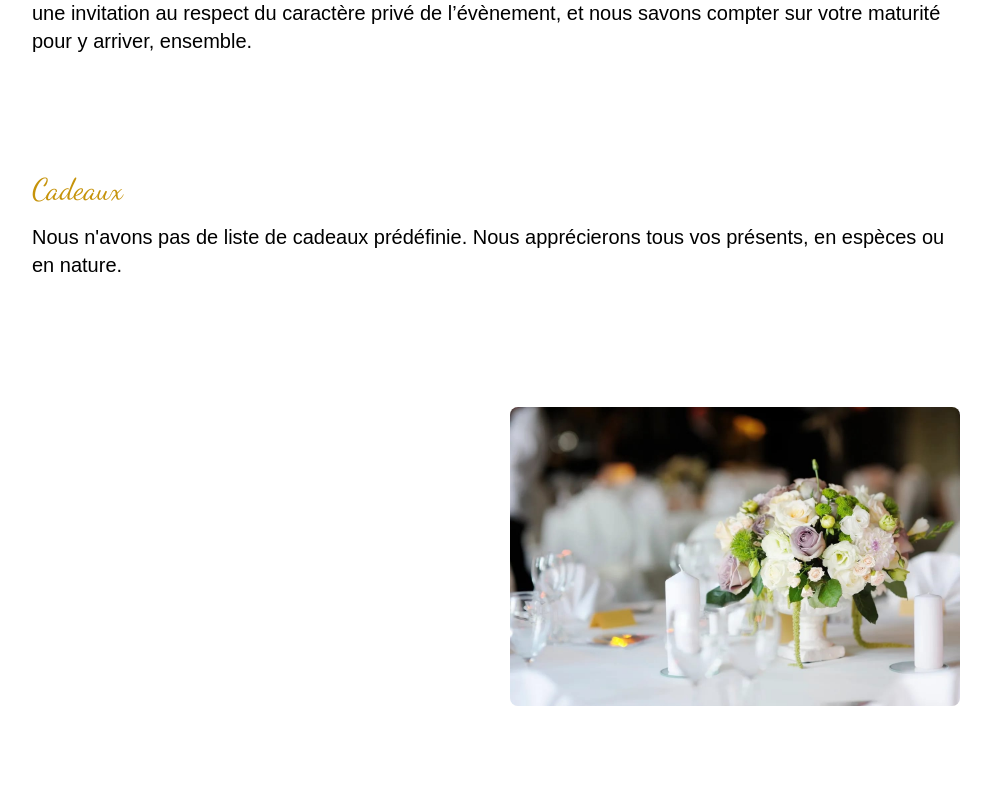
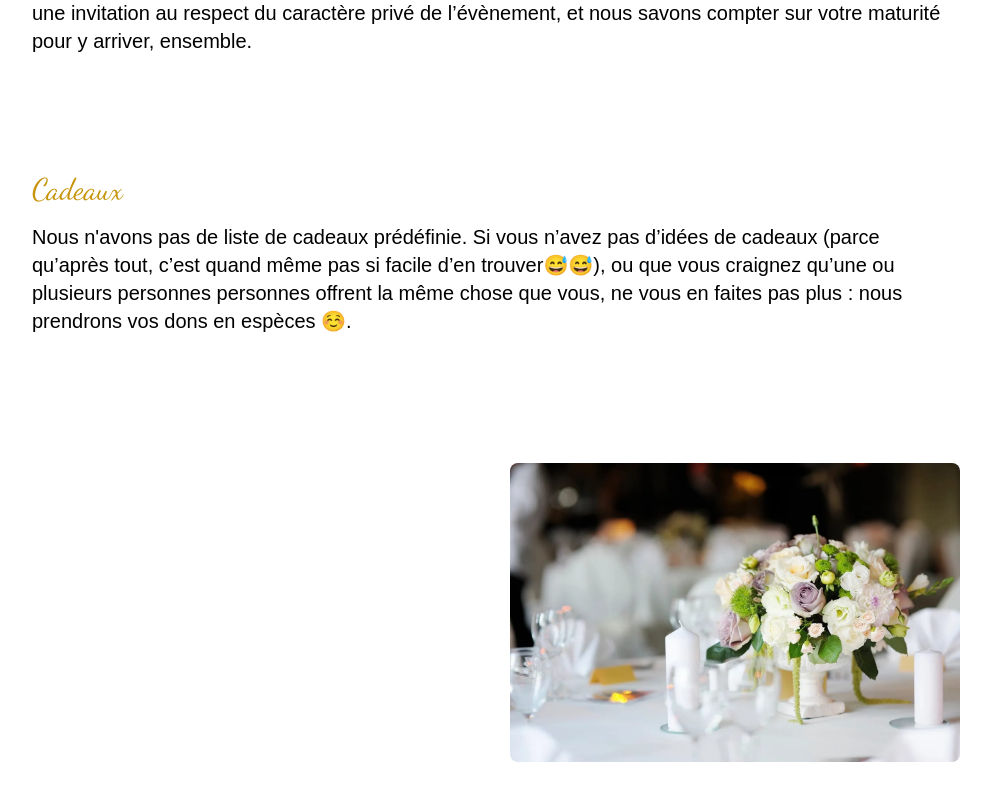
Before and after one commit to adeleroi/frontend-mariage, a React (Create React App) app: page /infos-utiles in a window 1280 px wide. Shown: the part 1730-2530 px from the top of the page, without its empty margins (144-1135 px from the left). Built offline with nearby package versions, Linux system fonts and the light colour scheme; a web font is replaced by a local one.

Commit message:
edited text

```diff
--- a/src/views/Galerie.js
+++ b/src/views/Galerie.js
@@ -1,12 +1,12 @@
 import { H1 } from "../components/typography"
-import Rayon from "../image/rayon.jpeg"
-import regard from "../image/regard.jpeg"
+// import Rayon from "../image/rayon.jpeg"
+// import regard from "../image/regard.jpeg"
 import tunnel from "../image/tunnel.jpeg"
 import nature from "../image/nature.jpeg"
 import Tilt from "../components/tilt"
 
 
-const MapImage = [Rayon, regard, tunnel, nature]
+const MapImage = [tunnel, nature]
 export const Galerie = () => {
     return (
         <>
--- a/src/views/home.js
+++ b/src/views/home.js
@@ -26,7 +26,7 @@ const HeroSection = () => {
                     <Paragraph className="text-vxl md:text-4xl md:leading-loose">
                         Nous sommes heureux de vous inviter le 9 octobre 2021 à notre mariage… <br/>
 
-                        Les cérémonies  religieuse et civile ainsi que la réception, se dérouleront dans les jardins de la Seigneurie de l’île dorleans.<br/>
+                        Les cérémonies  religieuse et civile ainsi que la réception, se dérouleront dans les jardins de la Seigneurie de l’île d'orleans.<br/>
 
                         Vous pourrez profiter du cadre exceptionnellement beau de cet environnement naturel pour prendre des photos ou renouer avec Mère Nature, autour d'un cocktail et d'un repas que nous vous offrons.
 
--- a/src/views/infos-utiles.js
+++ b/src/views/infos-utiles.js
@@ -65,7 +65,7 @@ export const InfoUtiles = () => {
             <div>
               <H3 className="text-left mt-5 mb-4 text-secondary">Cadeaux</H3>
               <Paragraph className='text-left text-lg xl:text-xl 2xl:mb-0 font-thin leading-10 2xl:mr-12'>
-                Nous n'avons pas de liste de cadeaux prédéfinie. Nous apprécierons tous vos présents, en espèces ou en nature.
+              Nous n'avons pas de liste de cadeaux prédéfinie. Si vous n’avez pas d’idées de cadeaux (parce qu’après tout, c’est quand même pas si facile d’en trouver😅😅), ou que vous craignez qu’une ou plusieurs personnes personnes offrent la même chose que vous, ne vous en faites pas plus : nous prendrons vos dons en espèces ☺️.
               </Paragraph>
             </div>
           </div>
```
